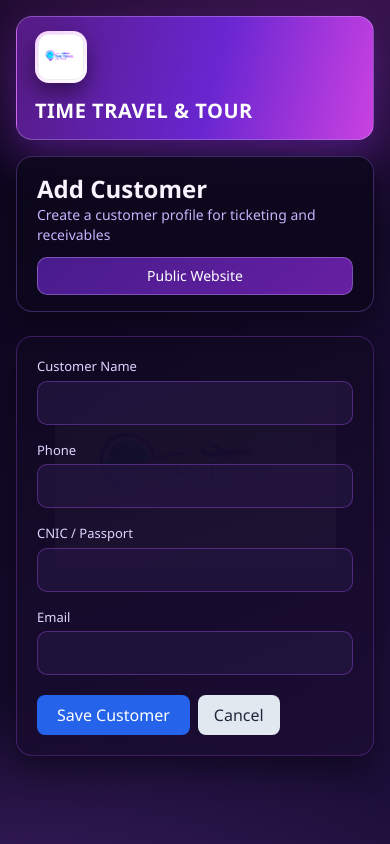
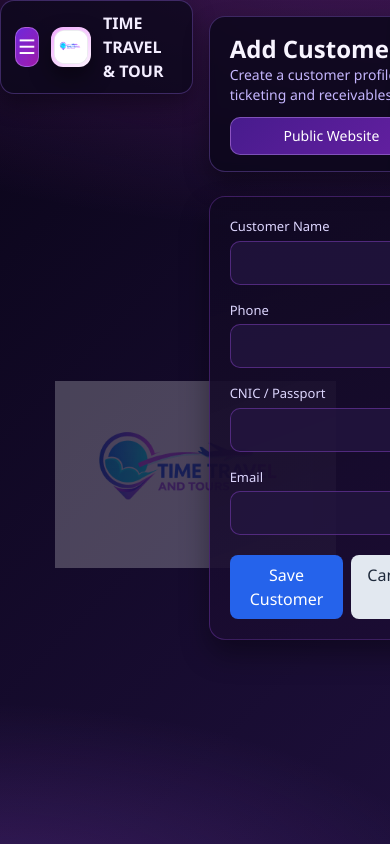
Before and after one commit to shafiqullah198-lang/timetravel, a Django app: page /accounts/customers/new/ in a window 390 px wide; the page is wider, and only the part inside the window is pictured. Run offline with Django 5.2, Linux system fonts and the light colour scheme; the visitor is signed in with stand-in values (Sample User, id 1); data that the repository does not hold is empty; some libraries are stand-ins or nearby versions.

Commit message:
Fix mobile dashboard layout

```diff
--- a/templates/erp/base.html
+++ b/templates/erp/base.html
@@ -285,7 +285,77 @@
             filter: brightness(1.05);
         }
 
+        .mobile-shell {
+            display: none;
+        }
+
+        .mobile-topbar {
+            display: flex;
+            align-items: center;
+            justify-content: space-between;
+            gap: 12px;
+            padding: 10px 14px;
+            margin-bottom: 12px;
+            border-radius: 14px;
+            background: rgba(12, 8, 28, 0.78);
+            border: 1px solid var(--panel-border);
+            box-shadow: 0 10px 22px rgba(0, 0, 0, 0.35);
+        }
+
+        .mobile-menu-btn {
+            width: 40px;
+            height: 40px;
+            border-radius: 10px;
+            border: 1px solid rgba(216, 180, 254, 0.4);
+            background: linear-gradient(130deg, #6d28d9, #a21caf);
+            display: inline-flex;
+            align-items: center;
+            justify-content: center;
+            color: #fff;
+            font-size: 20px;
+        }
+
+        .mobile-drawer {
+            position: fixed;
+            inset: 0 auto 0 0;
+            width: min(84vw, 320px);
+            transform: translateX(-110%);
+            transition: transform .25s ease;
+            z-index: 40;
+        }
+
+        .mobile-drawer.open {
+            transform: translateX(0);
+        }
+
+        .mobile-overlay {
+            position: fixed;
+            inset: 0;
+            background: rgba(5, 3, 12, 0.6);
+            opacity: 0;
+            pointer-events: none;
+            transition: opacity .2s ease;
+            z-index: 30;
+        }
+
+        .mobile-overlay.open {
+            opacity: 1;
+            pointer-events: auto;
+        }
+
         @media (max-width: 640px) {
+            .mobile-shell {
+                display: block;
+            }
+
+            .erp-sidebar {
+                display: none;
+            }
+
+            .brand-strip {
+                display: none;
+            }
+
             .brand-strip {
                 flex-direction: column;
                 align-items: flex-start;
@@ -310,6 +380,47 @@
 </head>
 <body class="min-h-screen">
     <div class="min-h-screen flex">
+        <div class="mobile-shell lg:hidden">
+            <div class="mobile-topbar">
+                <button class="mobile-menu-btn" type="button" aria-label="Open menu" data-mobile-menu>
+                    ☰
+                </button>
+                <div class="flex items-center gap-3">
+                    <div class="logo-shell" style="width:40px;height:40px;">
+                        <img src="{% static 'images/logo.png' %}?v=20260223" alt="Time Travel & Tour">
+                    </div>
+                    <div class="text-base font-semibold">TIME TRAVEL &amp; TOUR</div>
+                </div>
+            </div>
+        </div>
+
+        <div class="mobile-overlay lg:hidden" data-mobile-overlay></div>
+        <aside class="erp-sidebar mobile-drawer lg:hidden p-5" data-mobile-drawer>
+            <div class="mb-8 flex items-center justify-between">
+                <a href="{% url 'dashboard_home' %}" class="erp-brand">
+                    <div class="logo-shell">
+                        <img src="{% static 'images/logo.png' %}?v=20260223" alt="Time Travel & Tour">
+                    </div>
+                    <div class="sidebar-title">TIME TRAVEL &amp; TOUR</div>
+                </a>
+                <button class="mobile-menu-btn" type="button" aria-label="Close menu" data-mobile-close>✕</button>
+            </div>
+            <nav class="space-y-2 text-sm">
+                <a href="{% url 'dashboard_home' %}" class="nav-link {% if request.resolver_match.url_name == 'dashboard_home' %}active{% endif %}">Dashboard</a>
+                <a href="{% url 'ticket_list' %}" class="nav-link {% if request.resolver_match.url_name == 'ticket_list' %}active{% endif %}">Ticket Records</a>
+                <a href="{% url 'ticket_create' %}" class="nav-link {% if request.resolver_match.url_name == 'ticket_create' %}active{% endif %}">Add Ticket</a>
+                <a href="{% url 'customer_udar' %}" class="nav-link {% if request.resolver_match.url_name == 'customer_udar' %}active{% endif %}">Customer Udar</a>
+                <a href="{% url 'supplier_payable' %}" class="nav-link {% if request.resolver_match.url_name == 'supplier_payable' %}active{% endif %}">Supplier Payables</a>
+                <a href="{% url 'expense_page' %}" class="nav-link {% if request.resolver_match.url_name == 'expense_page' %}active{% endif %}">Expenses</a>
+                <a href="{% url 'export_customer_ledger_pdf' %}" class="nav-link">Customer Report (PDF)</a>
+                <a href="{% url 'export_supplier_ledger_pdf' %}" class="nav-link">Supplier Report (PDF)</a>
+            </nav>
+            <div class="mt-10 text-xs text-violet-200/80">
+                Logged in as <span class="font-semibold text-white">{{ request.user.username }}</span>
+            </div>
+            <a href="{% url 'erp_logout' %}" class="logout-btn mt-4 inline-block text-sm px-3 py-2">Logout</a>
+        </aside>
+
         <aside class="erp-sidebar w-72 text-slate-100 p-5 hidden lg:block">
             <div class="mb-8">
                 <a href="{% url 'dashboard_home' %}" class="erp-brand">
@@ -365,6 +476,31 @@
     </div>
     <script>
         (function() {
+            const openBtn = document.querySelector("[data-mobile-menu]");
+            const closeBtn = document.querySelector("[data-mobile-close]");
+            const drawer = document.querySelector("[data-mobile-drawer]");
+            const overlay = document.querySelector("[data-mobile-overlay]");
+
+            if (!openBtn || !closeBtn || !drawer || !overlay) return;
+
+            const open = () => {
+                drawer.classList.add("open");
+                overlay.classList.add("open");
+                document.body.style.overflow = "hidden";
+            };
+
+            const close = () => {
+                drawer.classList.remove("open");
+                overlay.classList.remove("open");
+                document.body.style.overflow = "";
+            };
+
+            openBtn.addEventListener("click", open);
+            closeBtn.addEventListener("click", close);
+            overlay.addEventListener("click", close);
+        })();
+
+        (function() {
             const forms = document.querySelectorAll("form.js-live-search");
             forms.forEach(function(form) {
                 const input = form.querySelector('input[name="q"]');
```
